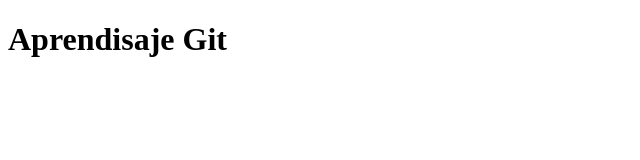
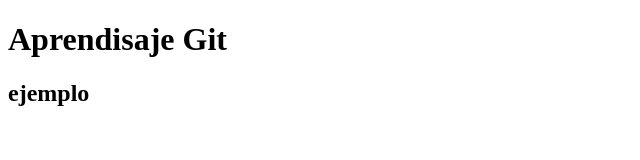
Before and after one commit to Thekiller560/aprendisaje-git-ejemplo, a plain HTML site: page index.html in a window 1280 px wide. Shown: the whole page, without its empty margins (0-640 px from the left). Drawn offline with Linux system fonts and the light colour scheme.

Commit message:
Titulo del Proyecto

```diff
--- a/index.html
+++ b/index.html
@@ -8,5 +8,6 @@
 </head>
 <body>
     <h1>Aprendisaje Git</h1>
+    <h2>ejemplo</h2>
 </body>
 </html>
```
